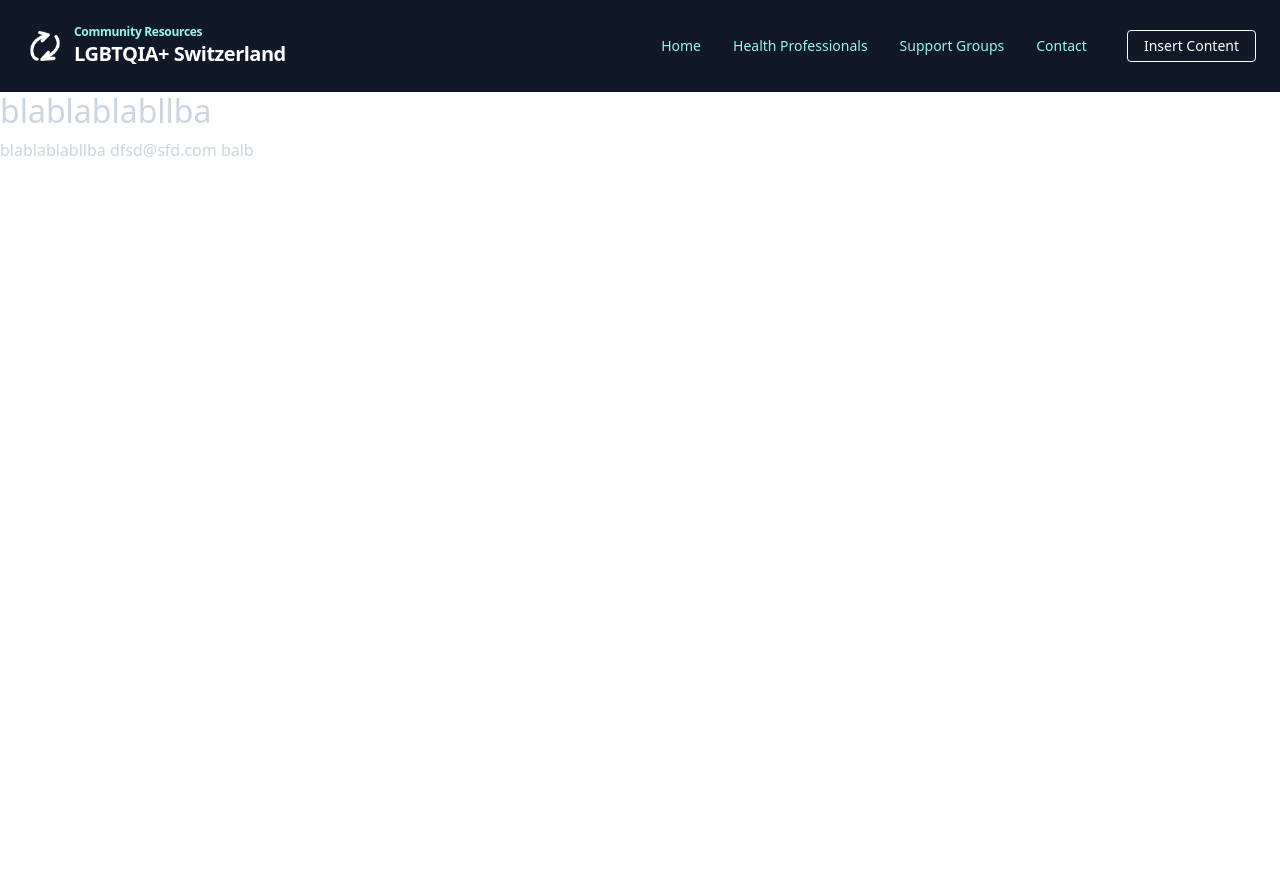
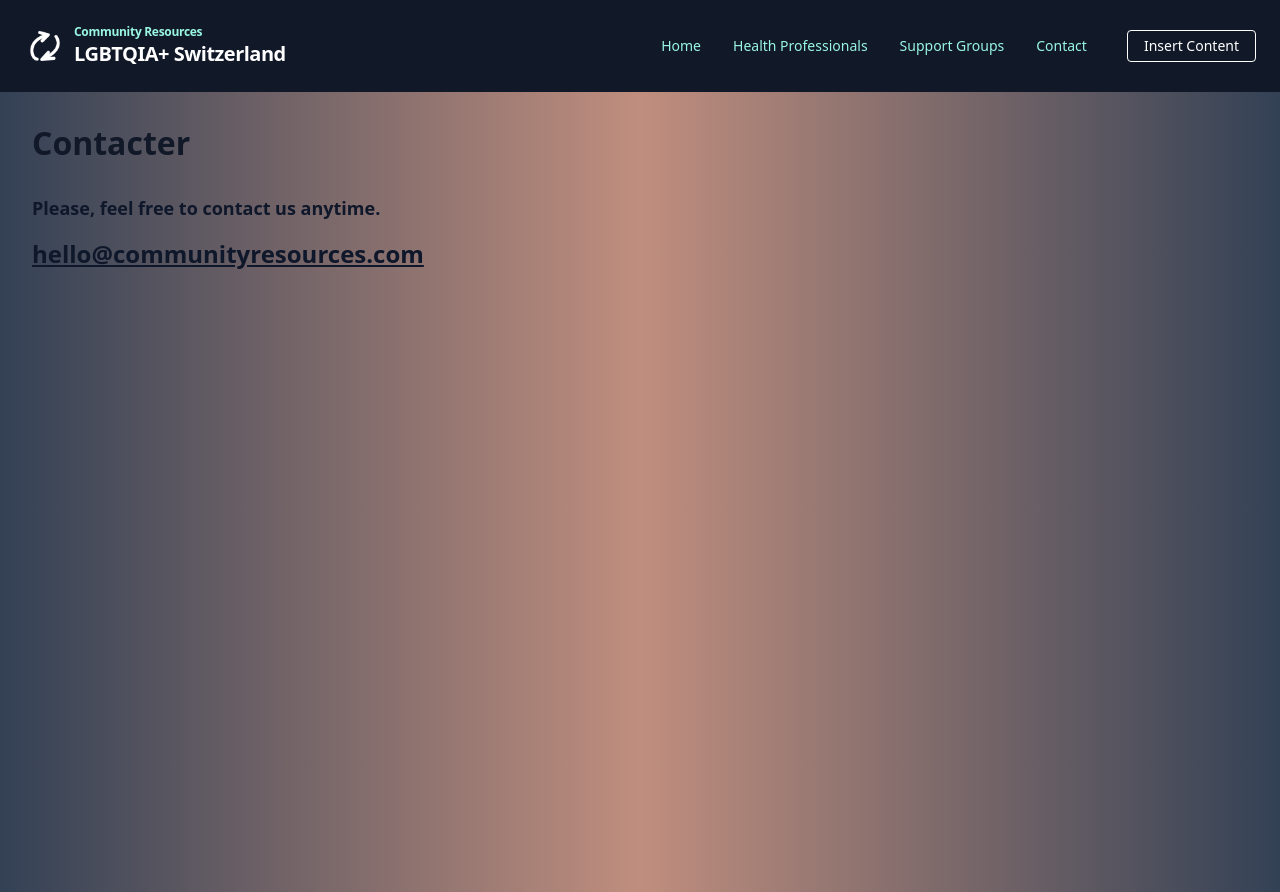
Before and after one commit to leefelizio/community-resources, a React (Vite) app: page /contact in a window 1280 px wide. Before the commit the page ends 800 px from the top, so only its background shows below. Built offline with nearby package versions, Linux system fonts and the light colour scheme.

Commit message:
Contact page

```diff
--- a/src/pages/Contact.jsx
+++ b/src/pages/Contact.jsx
@@ -1,9 +1,25 @@
+import { Link } from "react-router-dom";
+
 export function Contact() {
-    return <>
+  return (
+    <div className="bg-grad-orange-washed tw-min-h-screen tw-text-slate-900">
+      <div className="page-container">
+        <h2 className="page-title">Contacter</h2>
+
         <div>
-            <h2>blablablabllba</h2>
-            blablablabllba
-            dfsd@sfd.com  balb
+          <p className="tw-text-lg tw-font-bold">
+            Please, feel free to contact us anytime.
+          </p>
+          <div>
+            <Link
+              to={`mailto:hello@communityresources.com`}
+              className="tw-text-2xl tw-font-bold tw-text-slate-900"
+            >
+              hello@communityresources.com
+            </Link>
+          </div>
         </div>
-    </>
+      </div>
+    </div>
+  );
 }
```
